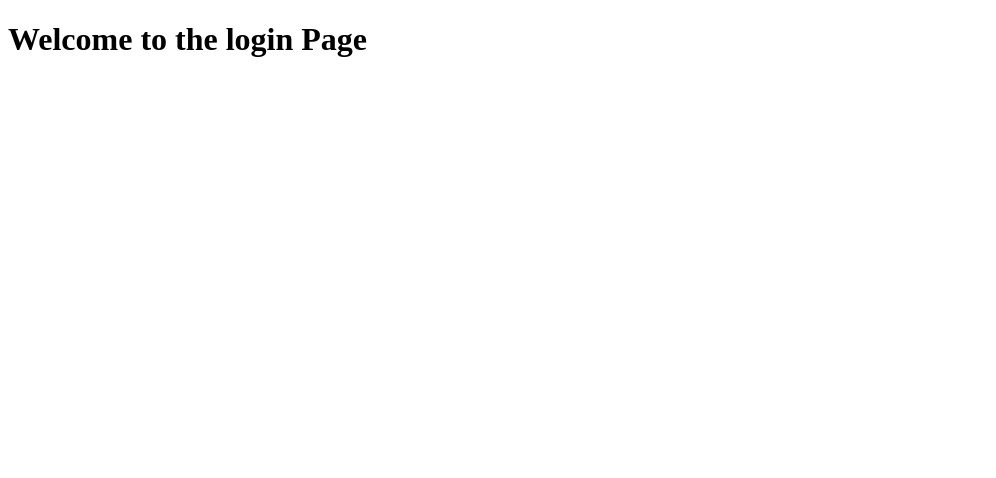
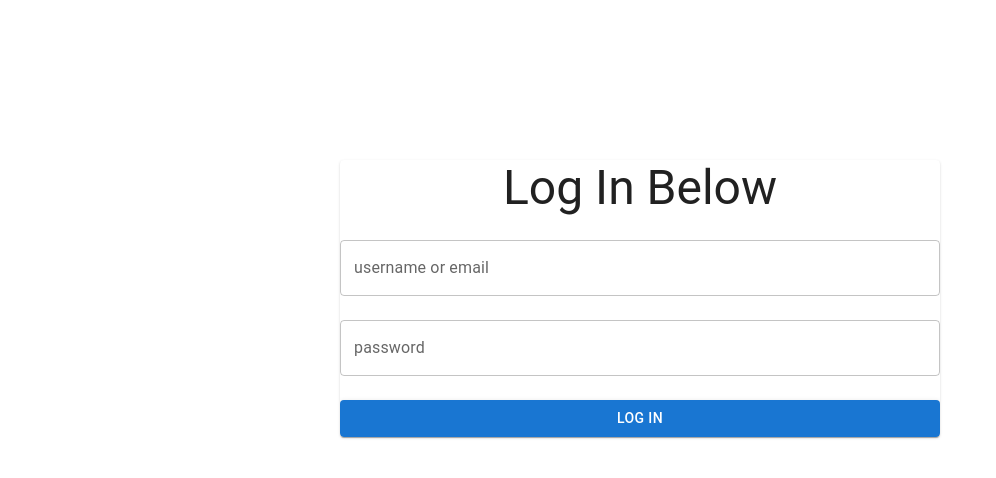
Before and after one commit to SamuelNjuguna-bot/Blogs-Front-End, a React (Vite) app: page /login in a window 1280 px wide. Shown: the top 478 px of the page, without its empty margins (0-996 px from the left). Built offline with nearby package versions, Linux system fonts and the light colour scheme.

Commit message:
This adds changes to the login page

```diff
--- a/src/Pages/login.jsx
+++ b/src/Pages/login.jsx
@@ -1,8 +1,58 @@
+import { Stack, Card, Typography, Button, TextField, Alert } from "@mui/material";
+import {useMutation} from "@tanstack/react-query"
+import axios from "axios"
+import {useNavigate} from "react-router-dom"
+import { useState } from "react";
+
 function Login() {
+  const [identifier, setIdentifier ] = useState("")
+  const[password, setPassword] = useState("")
+  const[serverError, setServerError] = useState("")
+  const[success, setSuccess] = useState("")
+  const navigate = useNavigate()
+  const { isPending, mutate} = useMutation({
+    mutationFn: ["user_login"],
+    mutationFn: async ()=>{
+      const response = await axios.post("http://localhost:3000/login", {identifier, password})
+      return response.data
+    },
+    onSuccess:(data)=>{
+      setSuccess("Logged in successfuly")
+      navigate('/')
+    },
+    onError:(error)=>{
+      if(axios.isAxiosError(error)){
+        const ServerError = error.response.data.message
+        setServerError(ServerError)
+      }
+    }
+  })
+  function handleLogin(){
+    setServerError("")
+ mutate()
+
+  }
   return (
-    <>
-      <h1>Welcome to the login Page</h1>
-    </>
+    <Stack sx={{
+      margin:20,
+      display:"flex",
+      justifyContent:"center",
+      alignItems:"center"
+    }}>
+       <Card sx={{
+       width:"600px",
+       display:"flex",
+       flexDirection:"column",
+       gap:3
+       }}>
+        <Typography variant="h3" component="h1" textAlign="center">Log In Below</Typography>
+        {serverError && <Alert severity="error">{serverError}</Alert>}
+        {success && <Alert severity="success">{success}</Alert>}
+        <TextField placeholder="enter email or username" label="username or email" value={identifier} onChange={(e)=>{setIdentifier(e.target.value)}}>Username or Email</TextField>
+        <TextField placeholder="enter your password" label="password" value={password} onChange={(e)=>{setPassword(e.target.value)}}>Password</TextField>
+        <Button variant="contained" onClick={handleLogin} disabled={isPending}>Log in</Button>
+       </Card>
+    </Stack>
   );
 }
 
```
